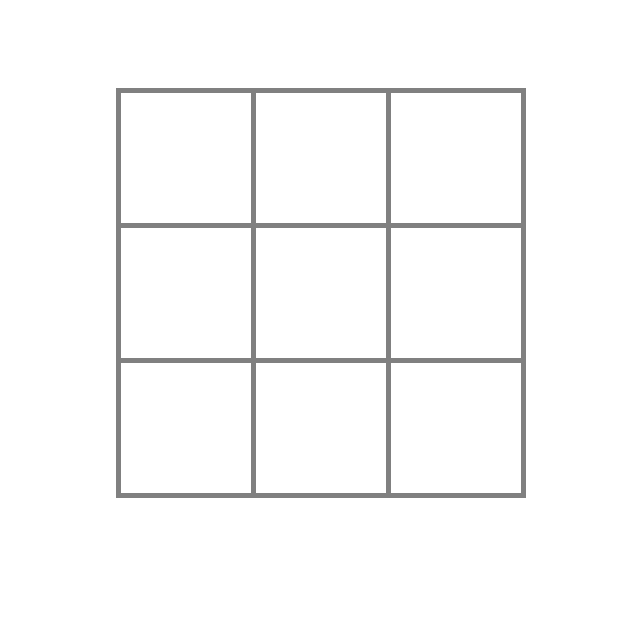
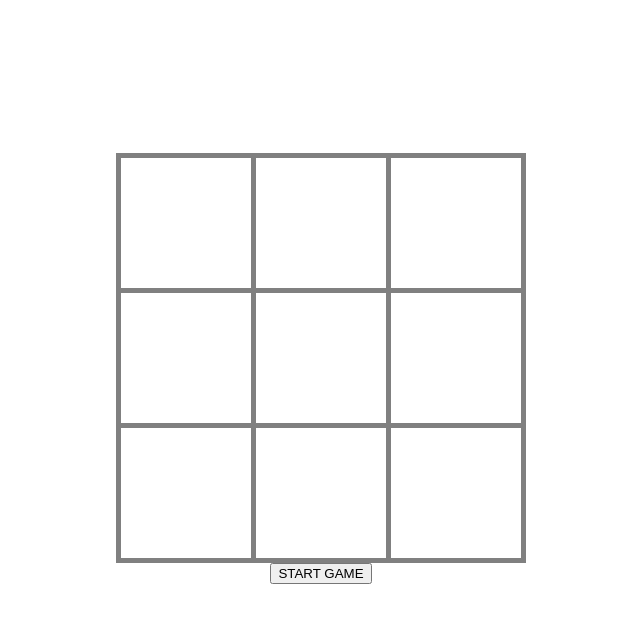
Before and after one commit to Joel-Singh/tic-tac-toe-rl-implementation, a plain HTML site: page index.html in a window 1280 px wide. Shown: the whole page, without its empty margins (319-959 px from the left). Drawn offline with Linux system fonts and the light colour scheme.

Commit message:
Add START GAME button and add css to maintain look

```diff
--- a/index.html
+++ b/index.html
@@ -225,5 +225,6 @@
         </svg>
       </div>
     </div>
+    <button type="button">START GAME</button>
   </body>
 </html>
--- a/style.css
+++ b/style.css
@@ -26,11 +26,13 @@ svg {
   grid-template: repeat(3, 1fr) / repeat(3, 1fr);
   height: 50vh;
   width: 50vh;
-  margin-top: 10vh;
+  margin-top: -10vh;
 }
 
 body {
   display: flex;
   justify-content: center;
+  align-items: center;
   height: 100vh;
+  flex-direction: column;
 }
```
